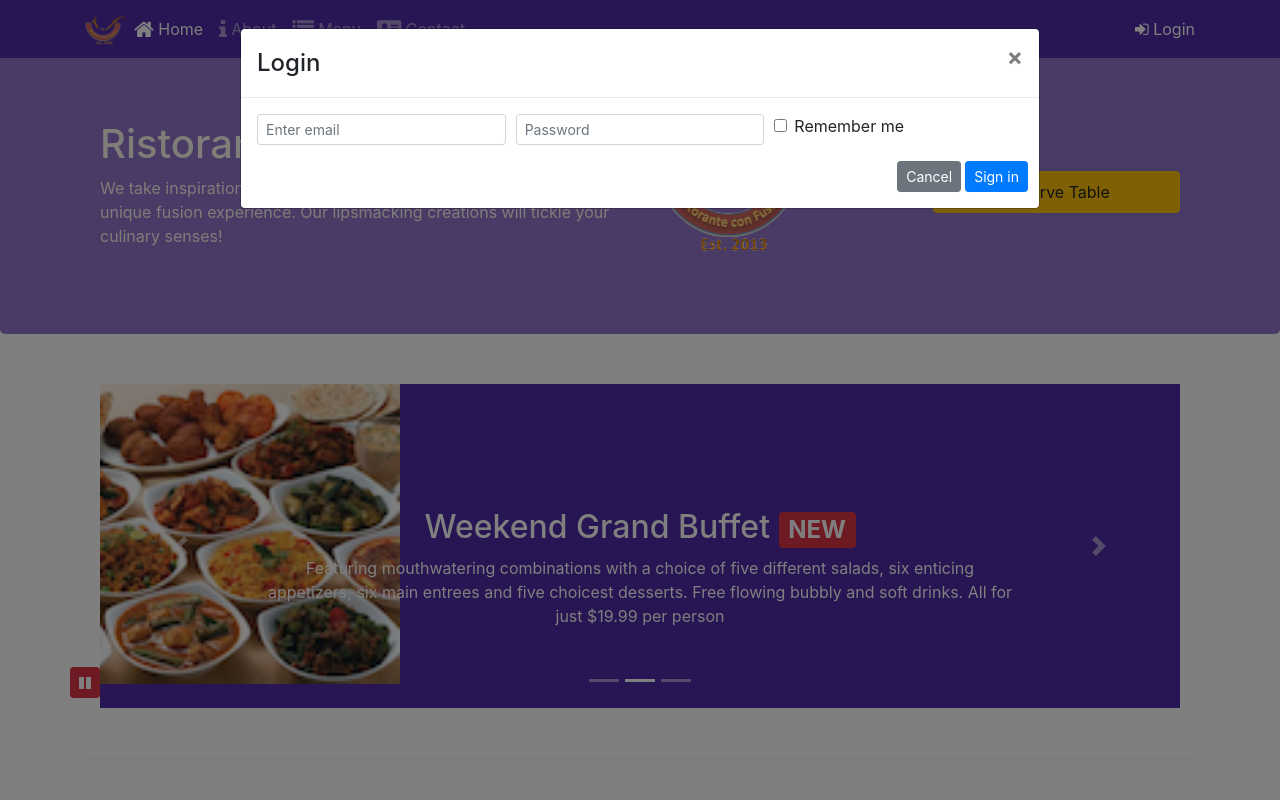
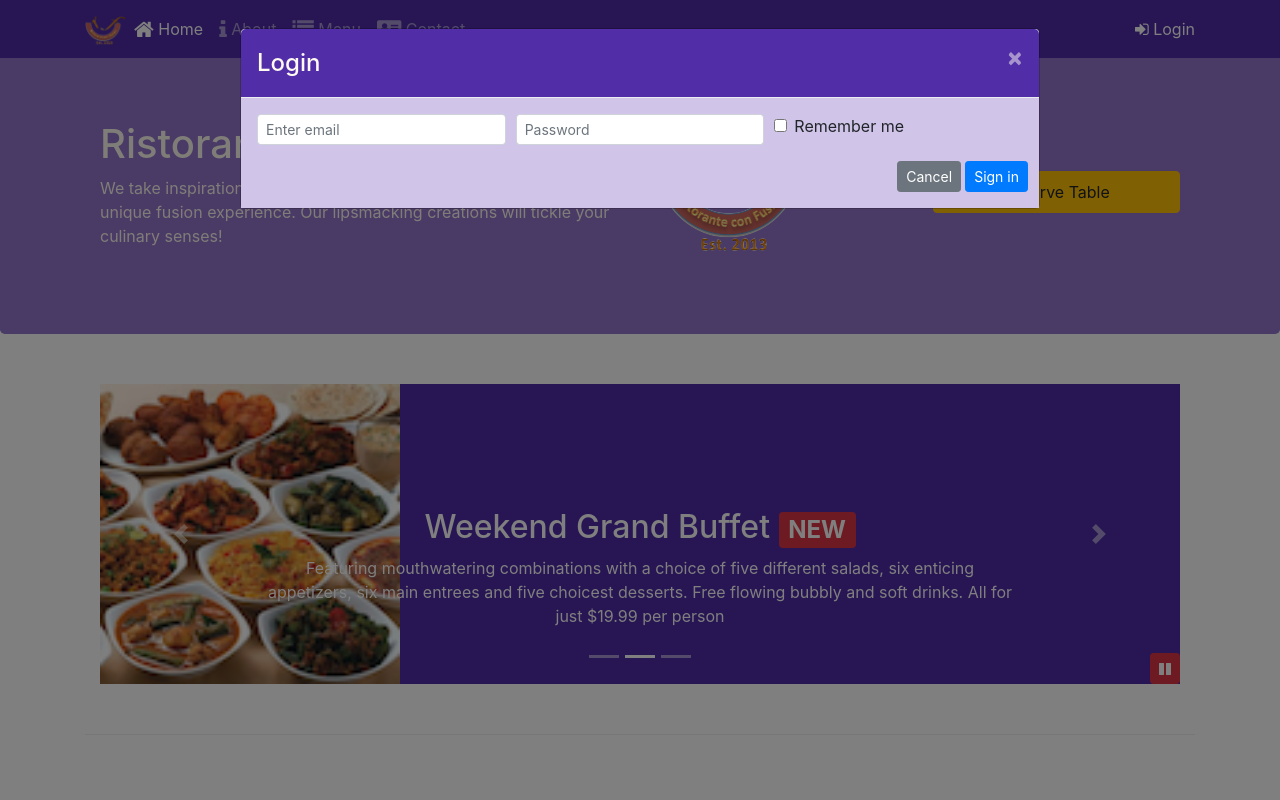
Before and after one commit to Borismeister/FrontendUICoursera, a website: page index.html in a window 1280 px wide. Both pictures are taken after a click on the link "Login". Shown: the top 800 px of the page. Drawn offline with nearby package versions, Linux system fonts and the light colour scheme.

Commit message:
Assignment 4 Complete

```diff
--- a/css/styles.scss
+++ b/css/styles.scss
@@ -68,7 +68,24 @@ body{
   }
 }
 
-#carouselButton {
+.modal {
+  .modal-content {
+    .modal-header{
+      background-color: $background-dark;
+      color: floralwhite;
+
+      .close {
+        color: floralwhite;
+      }
+    }
+  }
+
+  .modal-body {
+    background-color: $background-pale;
+  }
+}
+
+#carouselButtonG {
   right:0px;
   position: absolute;
   bottom: 0px;
--- a/index.html
+++ b/index.html
@@ -44,7 +44,7 @@
           </li>
         </ul>
         <span class="navbar-text">
-          <a data-toggle="modal" data-target="#loginModal">
+          <a id="loginBtn">
             <span class="fa fa-sign-in"></span> Login</a>
         </span>
       </div>
@@ -190,7 +190,7 @@
             <img src="img/logo.png" class="img-fluid" />
           </div>
           <div class="col-6">
-            <a role="button" class="btn btn-block nav-link btn-warning" data-toggle="modal" data-target="#reserveModal"
+            <a role="button" class="btn btn-block nav-link btn-warning" id="reserveBtn"
               href="#reserve">Reserve Table</a>
           </div>
         </div>
@@ -396,6 +396,14 @@
           $("#carouselButton").children("span").addClass('fa-pause');
         }
       });
+
+      $("#loginBtn").click(function() {
+        $("#loginModal").modal('show');
+      });
+      $("#reserveBtn").click(function() {
+        $("#reserveModal").modal('show');
+      });
+
     });
   </script>
 </body>
```
Also changed, not shown: css/styles.css.
